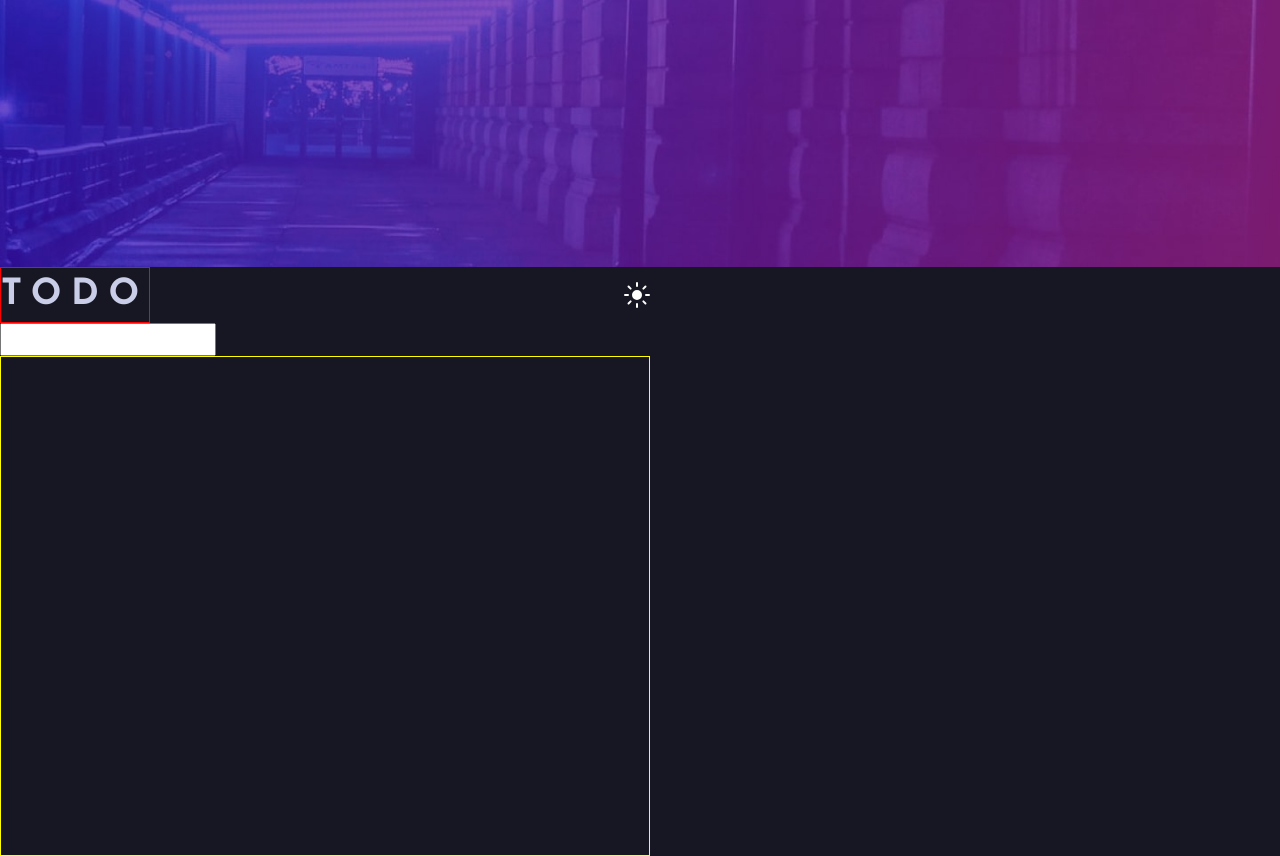
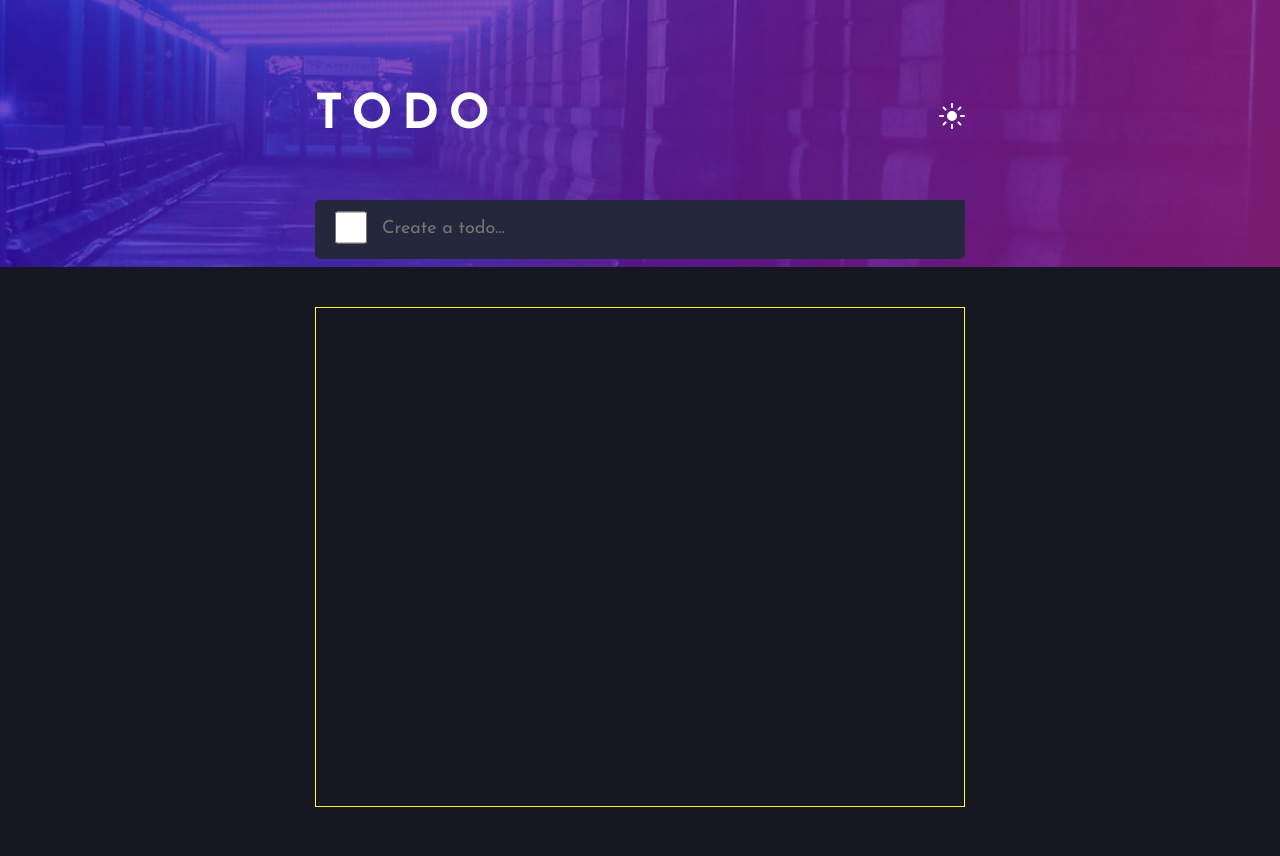
Before and after one commit to chrisdiebold/todo-apps, a website built with Vite: page todo-vanilla/index.html in a window 1280 px wide. After the commit the page ends 807 px from the top, so only its background shows below. Built offline with nearby package versions, Linux system fonts and the light colour scheme.

Commit message:
progress on design

```diff
--- a/todo-vanilla/index.html
+++ b/todo-vanilla/index.html
@@ -17,12 +17,11 @@
     <img src="bg-desktop-dark.jpg" alt="Darkmode banner">
   </header>
   <main>
-    <div>
+    <div id="header-container">
       <h1>Todo</h1>
-      <img src="icon-sun.svg" alt="light-theme">
+      <img src="icon-sun.svg" alt="light-theme" id="icon">
     </div>
-    <form>
-      <input type="text" name="todo-item" id="todo-input">
+    <form id="todo-form">
     </form>
     <ul id="todo-list"></ul>
   </main>
--- a/todo-vanilla/src/main.ts
+++ b/todo-vanilla/src/main.ts
@@ -1 +1,4 @@
 import './style.css'
+import {todoItem} from './todo-item';
+
+todoItem(document.getElementById('todo-form')! as HTMLFormElement);
--- a/todo-vanilla/src/style.css
+++ b/todo-vanilla/src/style.css
@@ -1,21 +1,20 @@
 :root {
-  /* dark theme */
-  --dk-dark-blue: hsl(235, 21%, 11%);
-  --dk-dark-desatur-blue: hsl(235, 24%, 19%);
-  --dk-light-gray-blue: hsl(234, 39%, 85%);
-  --dk-gray-blue-hover: hsl(236, 33%, 92%);
-  --dk-dark-gray-blue: hsl(234, 11%, 52%);
-  --dk-very-darkgray-blue: hsl(233, 14%, 35%);
-  --dk-very-dark-gray-blue: hsl(237, 14%, 26%);
+  --dk-900: hsl(235, 21%, 11%);
+  --dk-800: hsl(235, 24%, 19%);
+  --dk-700: hsl(237, 14%, 26%);
+  --dk-600: hsl(233, 14%, 35%);
+  --dk-500: hsl(234, 11%, 52%);
+  --dk-400: hsl(236, 33%, 92%);
+  --dk-300: hsl(234, 39%, 85%);
 
   /* light theme */
-  --lg-light-grey: hsl(0, 0%, 98%);
-  --lg-light-greyish-blue: hsl(236, 33%, 92%);
-  --lg-light-greyish-blue: hsl(233, 11%, 84%);
-  --lg-dark-greyish-blue: hsl(236, 9%, 61%);
-  --lg-very-dark-greyish-blue: hsl(235, 19%, 35%);
+  --lg-900: hsl(235, 19%, 35%);
+  --lg-800: hsl(236, 9%, 61%);
+  --lg-400: hsl(236, 33%, 92%);
+  --lg-300: hsl(233, 11%, 84%);
+  --lg-200: hsl(0, 0%, 98%);
 
-  --bright-blue: hsl(220, 98%, 61%);
+  --link-active: hsl(220, 98%, 61%);
   --check-gradient: linear-gradient hsl(192, 100%, 67%) to hsl(280, 87%, 65%);
 }
 
@@ -23,7 +22,7 @@ body {
   font-family: "Josefin Sans", sans-serif;
   font-size: 18px;
   font-weight: 400;
-  background-color: var(--dk-dark-blue);
+  background-color: var(--dk-900);
 }
 
 header img {
@@ -31,21 +30,61 @@ header img {
 }
 
 h1 {
-  color: var(--dk-light-gray-blue);
+  color: white;
   text-transform: uppercase;
   letter-spacing: 0.6rem;
-  border: 1px solid red;
+  /* border: 1px solid red; */
+  font-size: 3rem;
 }
+
 main {
   width: 650px;
+  position: absolute;
+  top: 80px;
+  left: 0px;
+  right: 0px;
+  bottom: 0px;
+  margin: auto;
 }
-main div {
+#header-container {
   display: flex;
   justify-content: space-between;
   place-items: center;
+  margin-bottom: 3rem;
 }
 
+
+
+.todo-item {
+  position: relative;
+  height: 3.7rem;
+  /* border: 1px solid red; */
+  border-radius: 5px;
+  background-color: var(--dk-800);
+}
+
+.todo-item input[type='text'] {
+  position: absolute;
+  border: none;
+  width: 90%;
+  height: 3.5rem;
+  left: 65px;
+  background-color: var(--dk-800);
+  color:hsl(0, 0%, 98%);
+}
+input[type='checkbox'] {
+  position: absolute;
+  left: 20px;
+  top: 5px;
+  width: 2rem;
+  height: 3rem;
+  /* background-color: var(--dk-800); */
+  border: 2px solid var(--dk-500);
+  border-radius: 50%;
+  height: 45px;
+}
 #todo-list {
   min-height: 500px;
   border: 1px solid yellow;
+  margin-top: 3rem;
 }
--- /dev/null
+++ b/todo-vanilla/src/todo-item.ts
@@ -0,0 +1,23 @@
+let num = 0;
+
+export const todoItem = (element: HTMLFormElement | HTMLDivElement) => {
+  const parent = document.createElement("div");
+  parent.className = "todo-item";
+
+  const checkbox = document.createElement("input");
+  checkbox.type = "checkbox";
+  checkbox.id = `checkbox-${num++}`
+
+  const input = document.createElement("input");
+  input.type = "text";
+  input.placeholder = "Create a todo...";
+
+  parent.appendChild(checkbox)
+  parent.appendChild(input);
+
+  element.appendChild(parent)
+};
+
+export const todoListItem = () => {
+
+}
```
